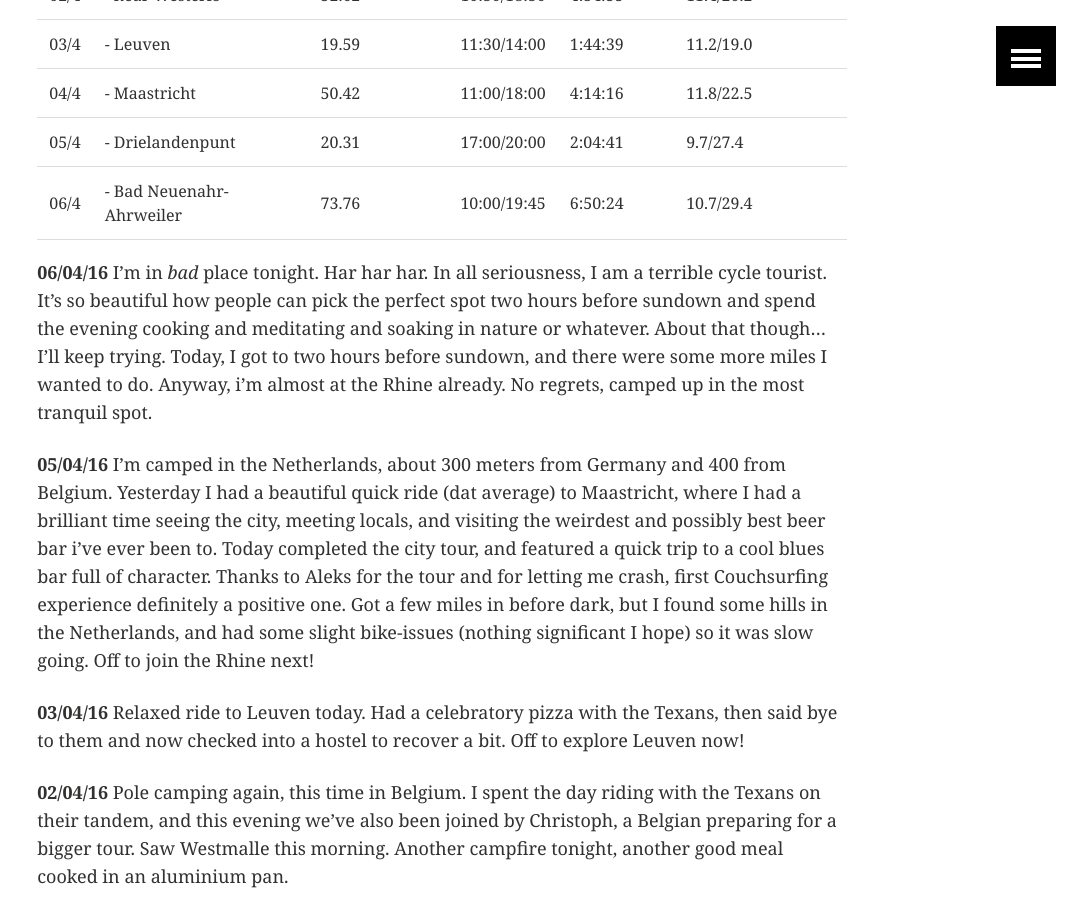
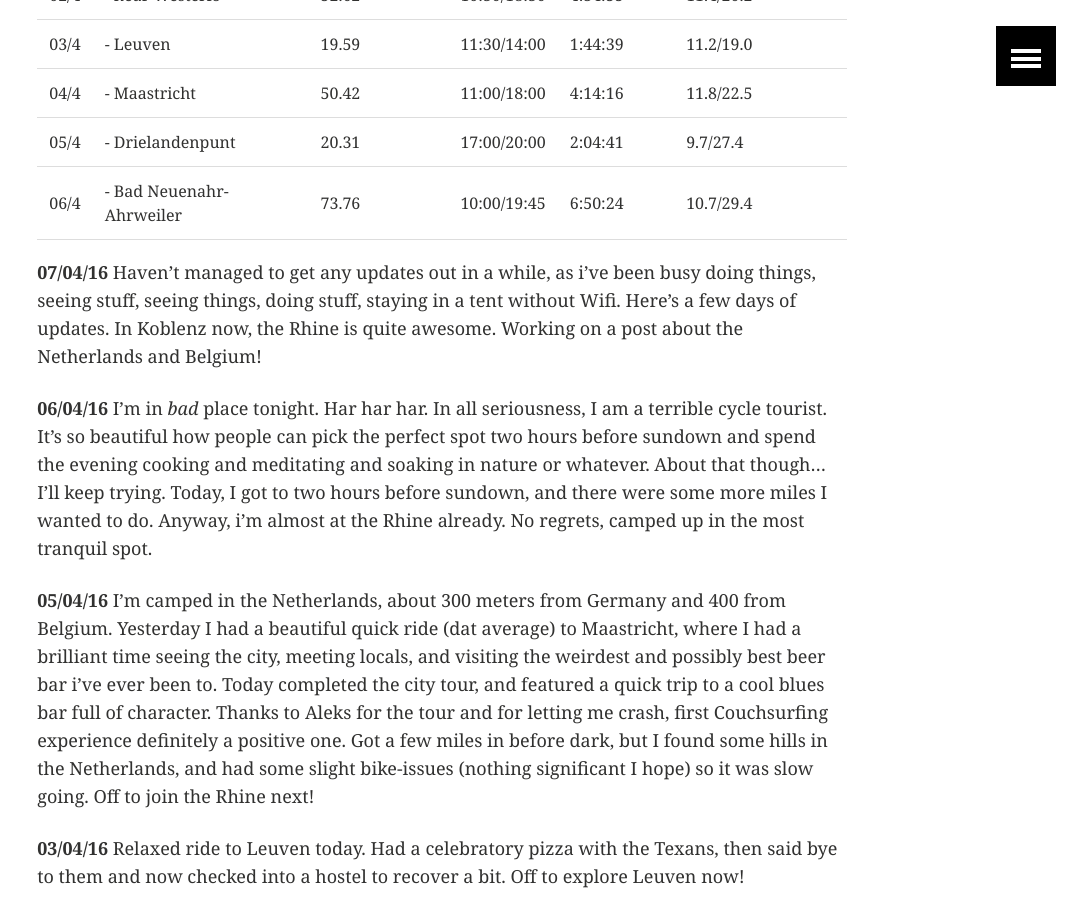
Before and after one commit to ArthurStart/git-blog, a Jekyll site: the page built from _posts/touring/2016-03-24-Quick-Update.md, in a window 1280 px wide and 900 px high, scrolled down 810 px. Shown: the whole window, without its empty margins (198-1280 px from the left). Built offline with Jekyll 4.4.1, drawn with Linux system fonts in a browser that asks for light colours; comment, search, counter and statistics services are not loaded.

Commit message:
Update from Koblenz

```diff
--- a/_posts/touring/2016-03-24-Quick-Update.md
+++ b/_posts/touring/2016-03-24-Quick-Update.md
@@ -24,6 +24,9 @@ image:
 | 04/4 | - Maastricht           | 50.42 | 11:00/18:00 | 4:14:16 | 11.8/22.5 |
 | 05/4 | - Drielandenpunt       | 20.31 | 17:00/20:00 | 2:04:41 |  9.7/27.4 |
 | 06/4 | - Bad Neuenahr-Ahrweiler | 73.76 | 10:00/19:45 | 6:50:24 | 10.7/29.4 |
+
+**07/04/16**
+Haven't managed to get any updates out in a while, as i've been busy doing things, seeing stuff, seeing things, doing stuff, staying in a tent without Wifi. Here's a few days of updates. In Koblenz now, the Rhine is quite awesome. Working on a post about the Netherlands and Belgium!
 
 **06/04/16**
 I'm in *bad* place tonight. Har har har. In all seriousness, I am a terrible cycle tourist. It's so beautiful how people can pick the perfect spot two hours before sundown and spend the evening cooking and meditating and soaking in nature or whatever. About that though... I'll keep trying. Today, I got to two hours before sundown, and there were some more miles I wanted to do. Anyway, i'm almost at the Rhine already. No regrets, camped up in the most tranquil spot.
```
